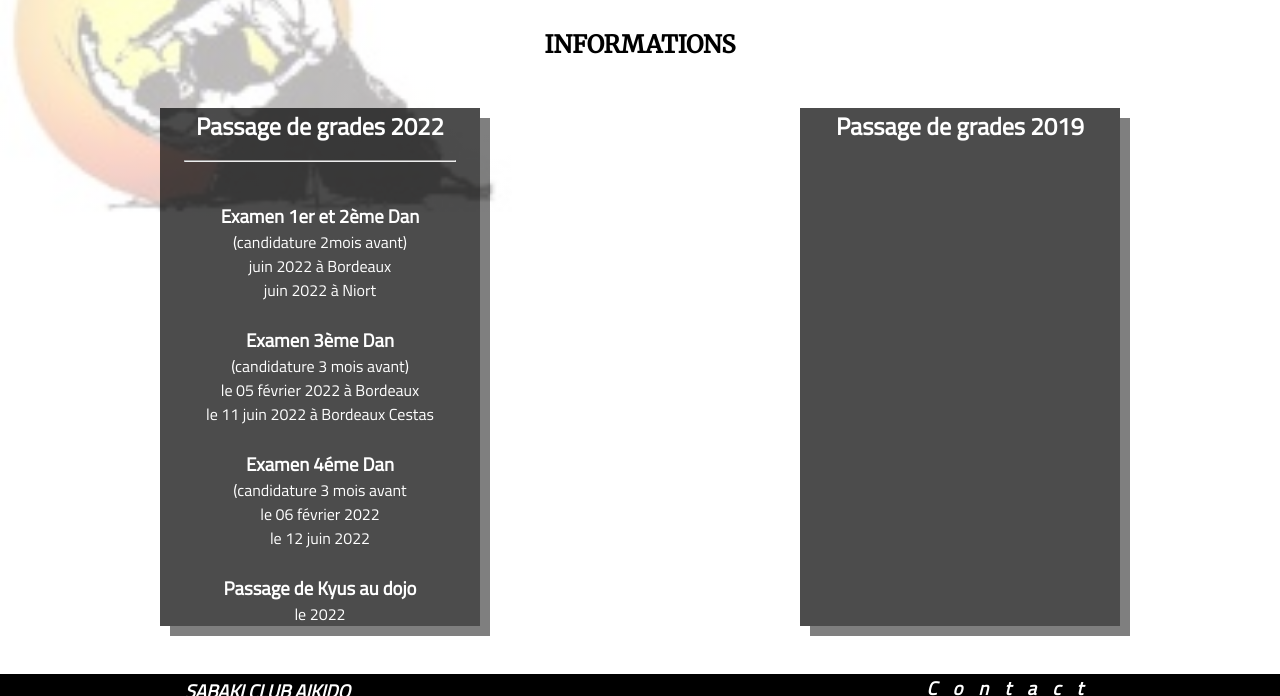
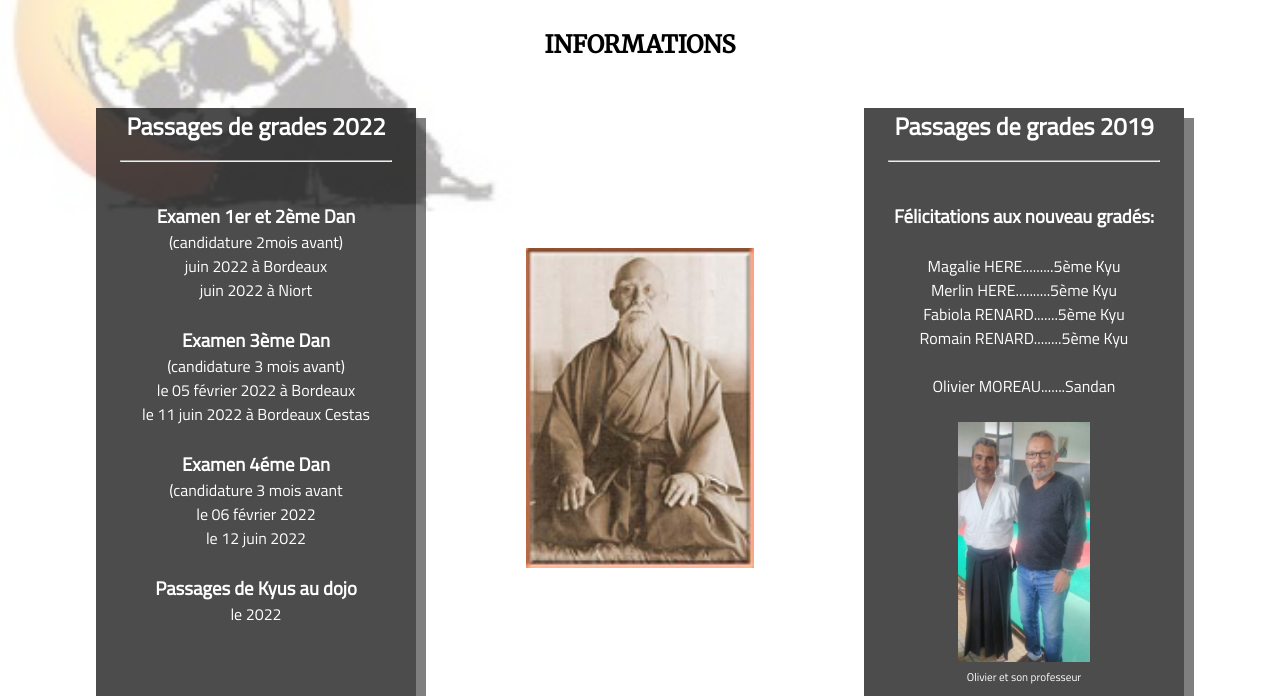
Before and after one commit to Tibuzz/aikido, a plain HTML site: page infos.html in a window 1280 px wide. Shown: the part 351-1047 px from the top of the page. Drawn offline with Linux system fonts and the light colour scheme.

Commit message:
Ajout passages de grades

```diff
--- a/infos.html
+++ b/infos.html
@@ -54,7 +54,7 @@
       <h1>INFORMATIONS</h1>
       <div class="grades">
       <article id="passage-de-grades-2022">
-        <h2>Passage de grades 2022</h2>
+        <h2>Passages de grades 2022</h2>
         <hr>
         <br>
         <h3>Examen 1er et 2ème Dan</h3>
@@ -72,11 +72,29 @@
           le 06 février 2022<br>
           le 12 juin 2022</p>
           <br>
-        <h3>Passage de Kyus au dojo</h3>
+        <h3>Passages de Kyus au dojo</h3>
         <p>le 2022</p>
       </article>
+      <img src="./resources/photos/osensei.jpeg" alt="Photo de O senseï" id="photo-du-sensei" />
       <article>
-        <h2>Passage de grades 2019</h2>
+        <h2>Passages de grades 2019</h2>
+        <hr>
+        <br>
+        <h3>Félicitations aux nouveau gradés: </h3>
+        <br>
+        <ul>
+          <li>Magalie HERE.........5ème Kyu</li>
+          <li>Merlin HERE..........5ème Kyu</li>
+          <li>Fabiola RENARD.......5ème Kyu</li>
+          <li>Romain RENARD........5ème Kyu</li>
+          <li>&nbsp;</li>
+          <li>Olivier MOREAU.......Sandan</li>
+        </ul>
+        <br>
+        <figure>
+        <img src="./resources/photos/SandanOlivier.jpg" />
+        <figcaption>Olivier et son professeur</figcaption>
+        </figure>
       </article>
       </div>
     </section>
--- a/styles/style.css
+++ b/styles/style.css
@@ -318,11 +318,24 @@ blockquote {
   justify-content: space-around;
 }
 
+@media only screen and (max-width: 700px) {
+  .grades {
+    flex-direction: column;
+  }
+}
+
 #infos article {
   background-color: rgba(0, 0, 0, 0.7);
   color: white;
   box-shadow: 10px 10px rgba(0, 0, 0, 0.5);
   width: 25%;
+}
+
+@media only screen and (max-width: 700px) {
+
+  #infos article {
+    width: 85%;
+  }
 }
 
 #citation-du-mois {
@@ -346,6 +359,33 @@ blockquote {
   float: right;
 }
 
+#infos article ul {
+  display: flex;
+  flex-direction: column;
+}
+
+#infos article img {
+  height: 15rem;
+  width: auto;
+}
+#infos article figcaption {
+  font-size: 0.7rem;
+  margin-top: 0;
+  margin-bottom: 2em;
+}
+
+#photo-du-sensei {
+  height: 20rem;
+  margin: auto;
+}
+
+@media only screen and (max-width: 700px) {
+  #photo-du-sensei {
+    width: 50%;
+    height: auto;
+  }
+}
+
 #cadreMentionsLégales {
   position: fixed;
   z-index: 1;
@@ -360,6 +400,8 @@ blockquote {
   display: none;
   overflow: scroll;
 }
+
+
 
 /*
 #bouton-fermer {
```
Also changed, not shown: styles/style-accueil.css (+16 -0 lines), resources/photos/SandanOlivier.jpg (added), resources/photos/osensei.jpeg (added).
